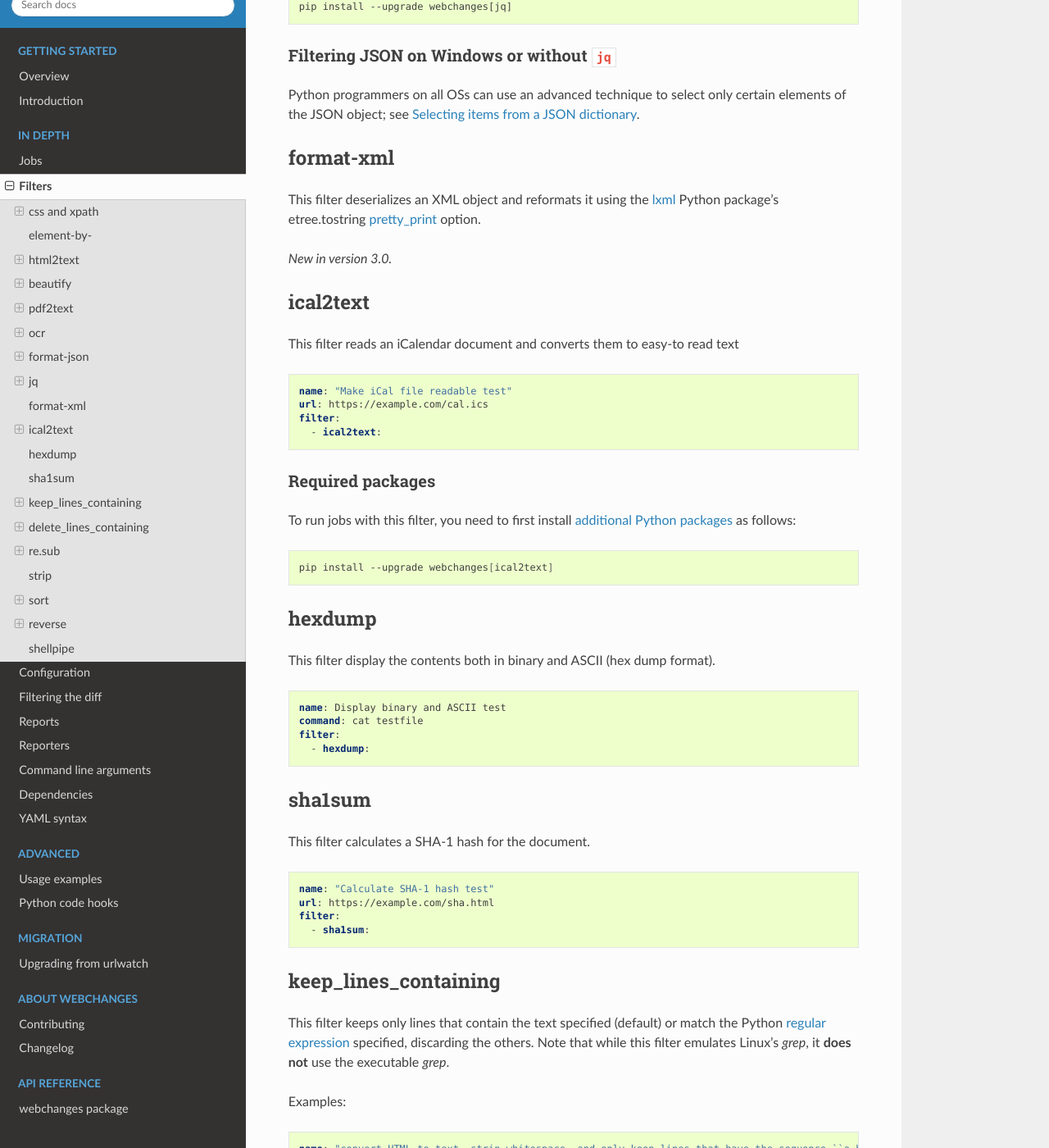
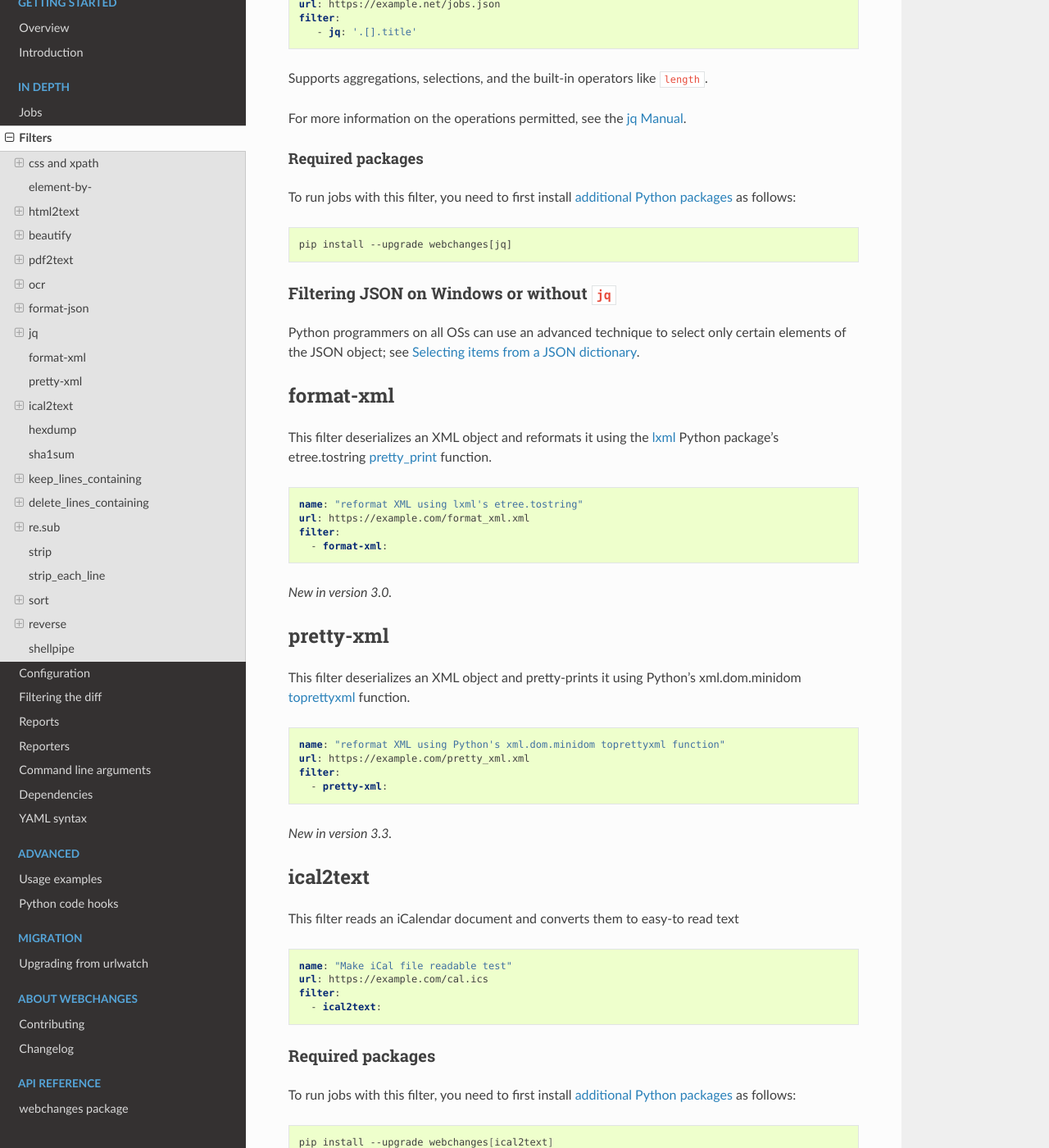
Before and after one commit to mborsetti/webchanges, a Sphinx documentation site: the page built from docs/filters.rst, in a window 1280 px wide and 1400 px high, scrolled down 9075 px. Shown: the whole window at 82% size. Built offline with Sphinx 7.4.7 and the Read the Docs theme 2.0.0, drawn with Linux system fonts in a browser that asks for light colours; some of the changed text lies outside the part shown.

Commit message:
add pretty-xml filter; additional documentation and testing

```diff
--- a/docs/filters.rst
+++ b/docs/filters.rst
@@ -64,7 +64,8 @@ At the moment, the following filters are available:
 
 * To make XML more readable:
 
-  - :ref:`format-xml`: Reformat (pretty-print) XML
+  - :ref:`format-xml`: Reformat (pretty-print) XML (using lxml.etree)
+  - :ref:`pretty-xml`: Reformat (pretty-print) XML (using Python's xml.minidom)
 
 * To make iCal more readable:
 
@@ -270,6 +271,13 @@ To make the output human-friendly you can chain html2text on the result:
      - html2text:
 
 
+To extract ``<div style="something">.../<div>`` from a page:
+
+.. code-block:: yaml
+
+   url: https://example.org/styletest.html
+   filter:
+     - element-by-style: something
 
 .. _html2text:
 
@@ -357,6 +366,13 @@ beautify
 This filter uses the `BeautifulSoup <https://pypi.org/project/beautifulsoup4/>`__, `jsbeautifier
 <https://pypi.org/project/jsbeautifier/>`__ and `cssbeautifier <https://pypi.org/project/cssbeautifier/>`__ Python
 packages to reformat the HTML in a document to make it more readable (keeping it as HTML).
+
+.. code-block:: yaml
+
+   url: https://example.net/beautify.html
+   filter:
+     - beautify
+
 
 Required packages
 """""""""""""""""
@@ -493,6 +509,7 @@ follows:
    pip install --upgrade webchanges[jq]
 
 
+
 .. _filtering_json:
 
 Filtering JSON on Windows or without ``jq``
@@ -501,14 +518,42 @@ Python programmers on all OSs can use an advanced technique to select only certa
 :ref:`json_dict`.
 
 
+
 .. _format-xml:
 
 format-xml
 ----------
 This filter deserializes an XML object and reformats it using the `lxml <https://lxml.de>`__ Python package's
-etree.tostring `pretty_print <https://lxml.de/apidoc/lxml.etree.html#lxml.etree.tostring>`__ option.
+etree.tostring `pretty_print <https://lxml.de/apidoc/lxml.etree.html#lxml.etree.tostring>`__ function.
+
+.. code-block:: yaml
+
+   name: "reformat XML using lxml's etree.tostring"
+   url: https://example.com/format_xml.xml
+   filter:
+     - format-xml:
+
 
 `New in version 3.0.`
+
+
+
+.. _pretty-xml:
+
+pretty-xml
+----------
+This filter deserializes an XML object and pretty-prints it using Python's xml.dom.minidom `toprettyxml
+<https://docs.python.org/3/library/xml.dom.minidom.html#xml.dom.minidom.Node.toprettyxml>`__ function.
+
+.. code-block:: yaml
+
+   name: "reformat XML using Python's xml.dom.minidom toprettyxml function"
+   url: https://example.com/pretty_xml.xml
+   filter:
+     - pretty-xml:
+
+
+`New in version 3.3.`
 
 
 
@@ -703,7 +748,7 @@ Optional sub-directives
 strip
 -----
 This filter removes leading and trailing whitespace.  Unlike many other filters, this filter is applied to the entire
-document and is **not** applied line-by line.
+document and is **not** applied line-by line (use :ref:`strip_each_line`)
 
 .. code-block:: yaml
 
@@ -711,6 +756,25 @@ document and is **not** applied line-by line.
    url: https://example.com/strip.html
    filter:
      - strip:
+
+
+
+.. _strip_each_line:
+
+strip_each_line
+---------------
+This filter removes leading and trailing whitespace.  Unlike many other filters, this filter is applied to the entire
+document and is **not** applied line-by line.
+
+.. code-block:: yaml
+
+   name: "Stripping leading and trailing whitespace test"
+   url: https://example.com/strip_each_line.html
+   filter:
+     - strip:
+
+
+`New in version 3.3.`
 
 
 .. _sort:
```
Also changed, not shown: other parts of docs/filters.rst (+1 -0 lines), CHANGELOG.rst (+15 -13 lines), 3 other files.
